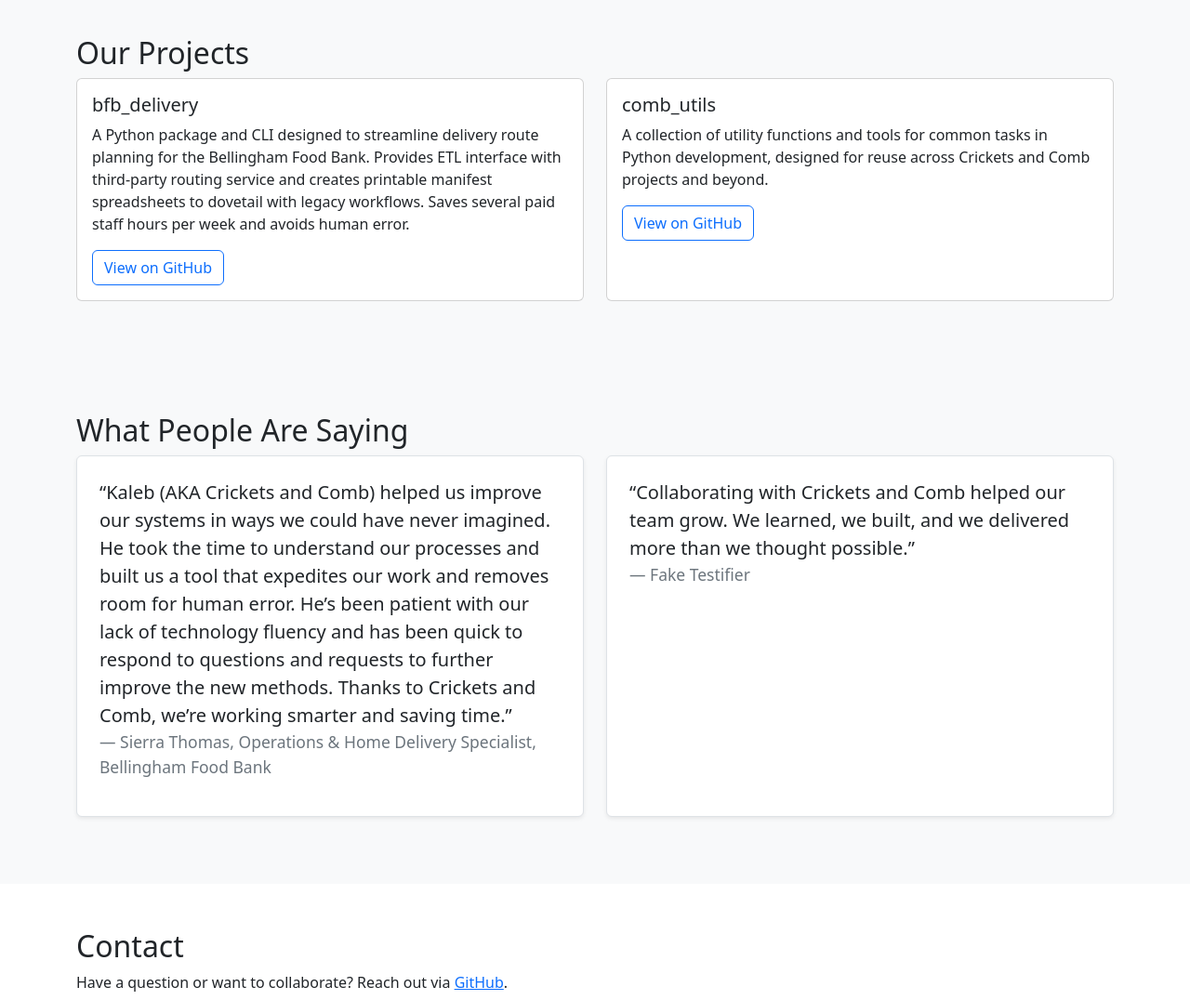
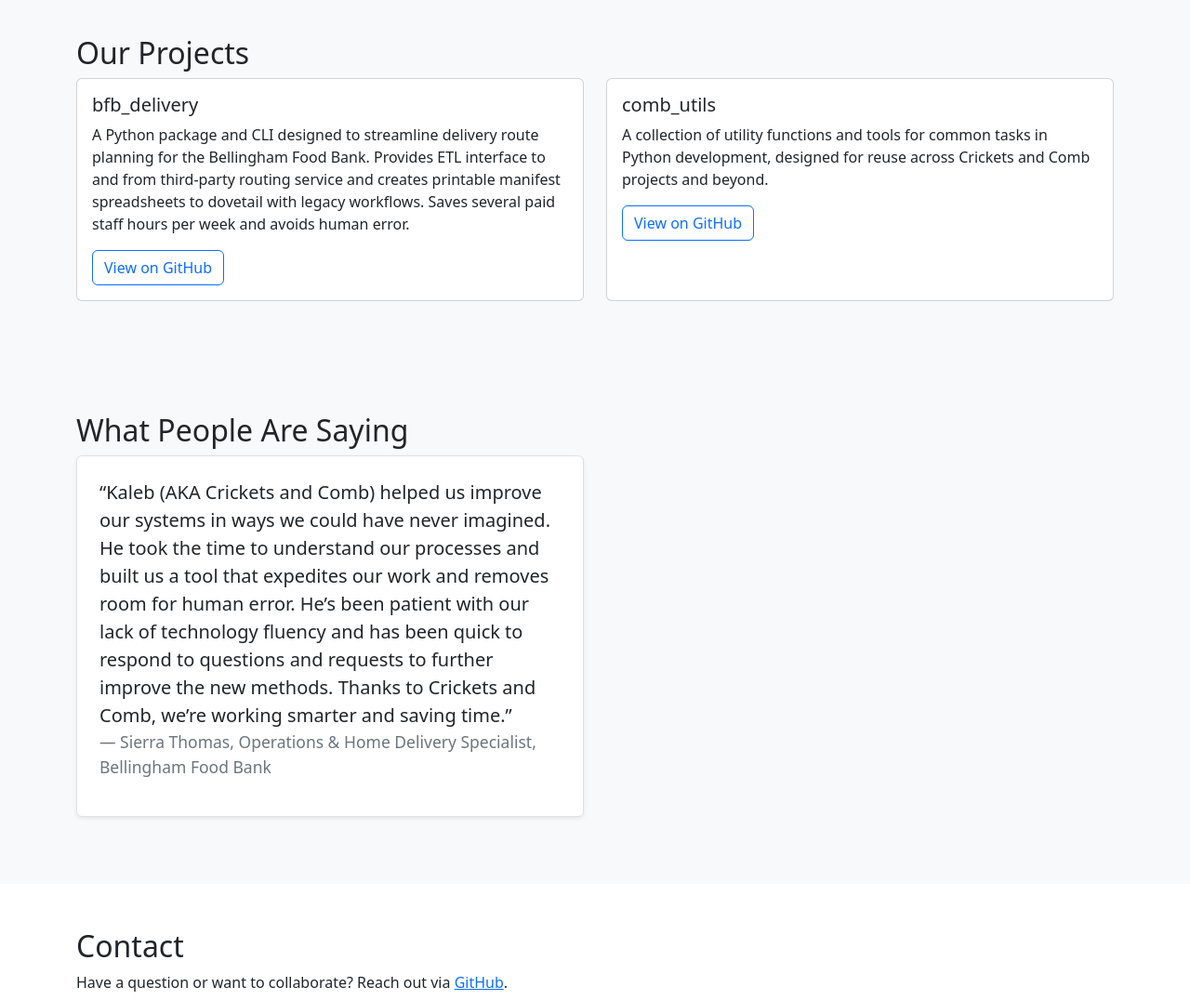
Before and after one commit to crickets-and-comb/crickets-and-comb.github.io, a plain HTML site: page index.html in a window 1280 px wide. Shown: the part 720-1796 px from the top of the page at 93% size. Drawn offline with nearby package versions, Linux system fonts and the light colour scheme.

Commit message:
Feature/kaleb coberly/remove fake testifier altogether (#13)

```diff
--- a/index.html
+++ b/index.html
@@ -65,7 +65,7 @@
                 <div class="card project-card h-100">
                     <div class="card-body">
                         <h5 class="card-title">bfb_delivery</h5>
-                        <p class="card-text">A Python package and CLI designed to streamline delivery route planning for the Bellingham Food Bank. Provides ETL interface with third-party routing service and creates printable manifest spreadsheets to dovetail with legacy workflows. Saves several paid staff hours per week and avoids human error.</p>
+                        <p class="card-text">A Python package and CLI designed to streamline delivery route planning for the Bellingham Food Bank. Provides ETL interface to and from third-party routing service and creates printable manifest spreadsheets to dovetail with legacy workflows. Saves several paid staff hours per week and avoids human error.</p>
                         <a href="https://github.com/crickets-and-comb/bfb_delivery" class="btn btn-outline-primary" target="_blank">View on GitHub</a>
                     </div>
                 </div>
@@ -93,12 +93,6 @@
                     <footer class="blockquote-footer">Sierra Thomas, Operations & Home Delivery Specialist, Bellingham Food Bank</footer>
                 </blockquote>
             </div>
-            <div class="col-md-6 mb-4">
-                <blockquote class="blockquote p-4 bg-white border rounded shadow-sm h-100">
-                    <p class="mb-3">“Collaborating with Crickets and Comb helped our team grow. We learned, we built, and we delivered more than we thought possible.”</p>
-                    <footer class="blockquote-footer">Fake Testifier</footer>
-                </blockquote>
-            </div>
         </div>
     </div>
 </section>
```
